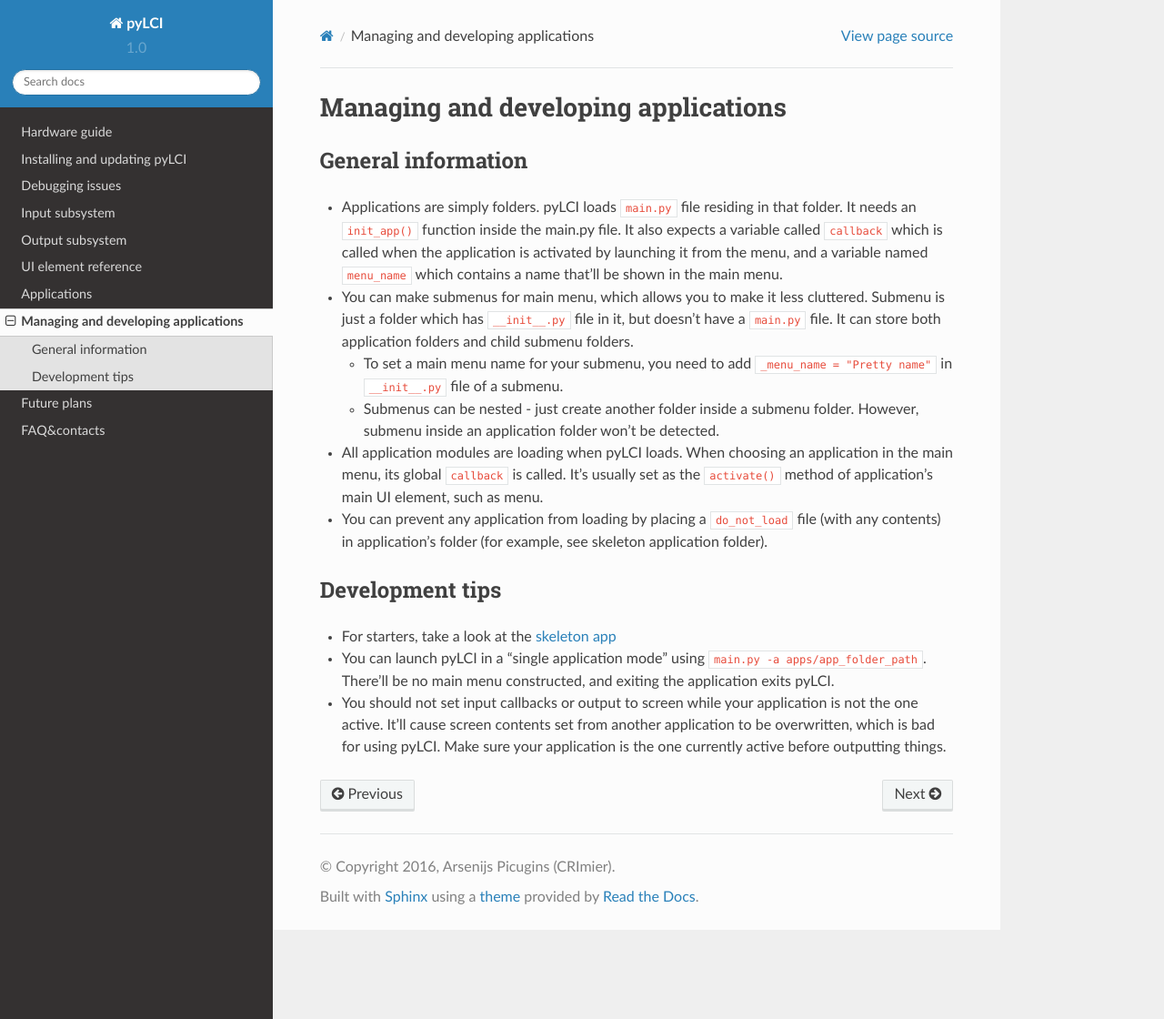
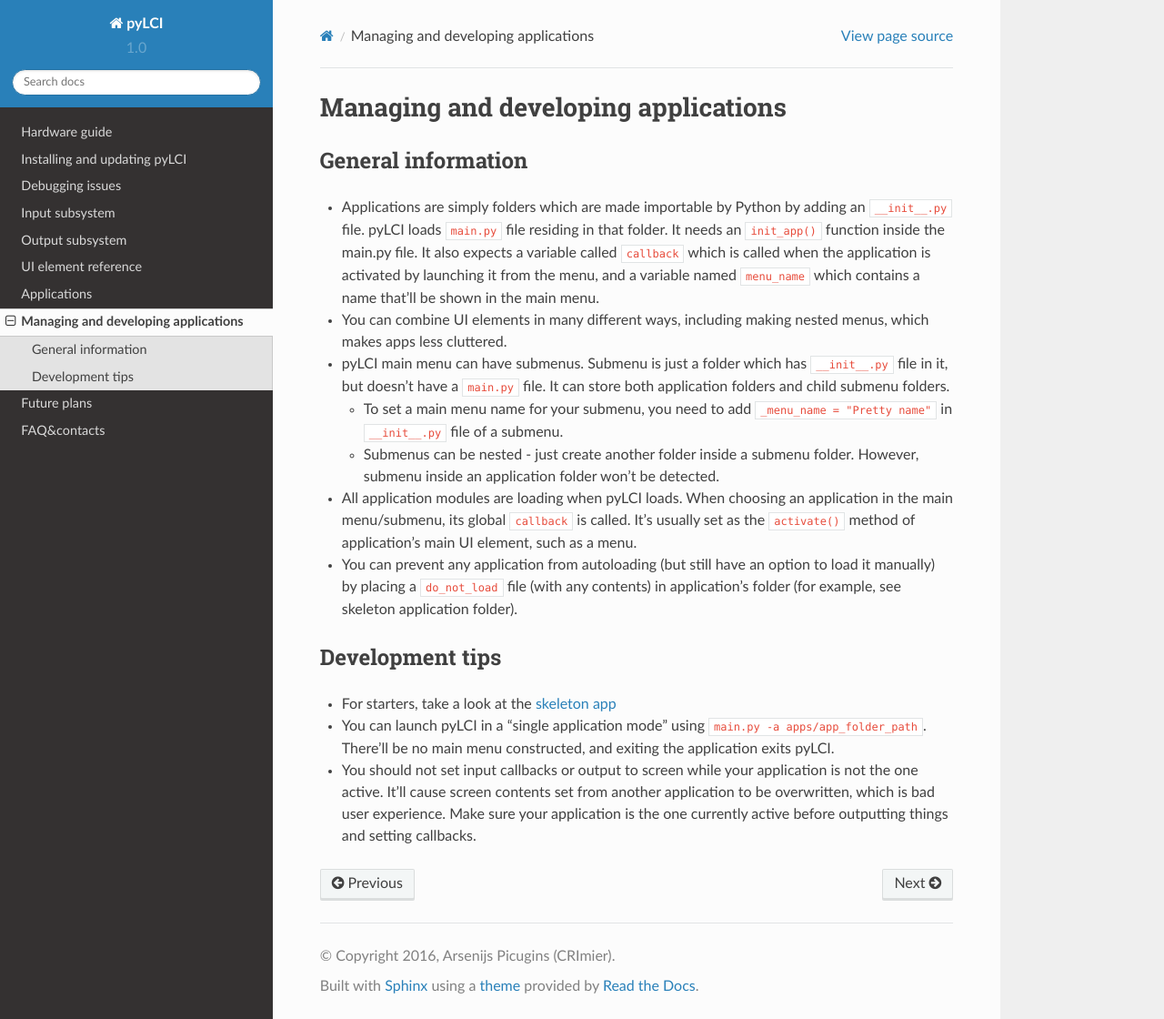
Before and after one commit to CRImier/pyLCI, a Sphinx documentation site: the page built from docs/app_mgmt.rst, in a window 1280 px wide and 1120 px high. Shown: the whole window at 91% size. Built offline with Sphinx 7.4.7 and the Read the Docs theme 2.0.0, drawn with Linux system fonts in a browser that asks for light colours.

Commit message:
App management tips/clarifications

```diff
--- a/docs/app_mgmt.rst
+++ b/docs/app_mgmt.rst
@@ -7,18 +7,19 @@
 General information
 ===================
 
-* Applications are simply folders. pyLCI loads ``main.py`` file residing in that folder. It needs an ``init_app()`` function inside the main.py file. It also expects a variable called ``callback`` which is called when the application is activated by launching it from the menu, and a variable named ``menu_name`` which contains a name that'll be shown in the main menu.
-* You can make submenus for main menu, which allows you to make it less cluttered. Submenu is just a folder which has ``__init__.py`` file in it, but doesn't have a ``main.py`` file. It can store both application folders and child submenu folders.
+* Applications are simply folders which are made importable by Python by adding an ``__init__.py`` file. pyLCI loads ``main.py`` file residing in that folder. It needs an ``init_app()`` function inside the main.py file. It also expects a variable called ``callback`` which is called when the application is activated by launching it from the menu, and a variable named ``menu_name`` which contains a name that'll be shown in the main menu.
+* You can combine UI elements in many different ways, including making nested menus, which makes apps less cluttered.
+* pyLCI main menu can have submenus. Submenu is just a folder which has ``__init__.py`` file in it, but doesn't have a ``main.py`` file. It can store both application folders and child submenu folders.
 
   * To set a main menu name for your submenu, you need to add ``_menu_name = "Pretty name"`` in ``__init__.py`` file of a submenu.
   * Submenus can be nested - just create another folder inside a submenu folder. However, submenu inside an application folder won't be detected.
 
-* All application modules are loading when pyLCI loads. When choosing an application in the main menu, its global ``callback`` is called. It's usually set as the ``activate()`` method of application's main UI element, such as menu.
-* You can prevent any application from loading by placing a ``do_not_load`` file (with any contents) in application's folder (for example, see skeleton application folder).
+* All application modules are loading when pyLCI loads. When choosing an application in the main menu/submenu, its global ``callback`` is called. It's usually set as the ``activate()`` method of application's main UI element, such as a menu.
+* You can prevent any application from autoloading (but still have an option to load it manually) by placing a ``do_not_load`` file (with any contents) in application's folder (for example, see skeleton application folder).
 
 Development tips
 ================
 
 * For starters, take a look at the :ref:`skeleton app <skeleton_app>`
 * You can launch pyLCI in a "single application mode" using ``main.py -a apps/app_folder_path``. There'll be no main menu constructed, and exiting the application exits pyLCI.
-* You should not set input callbacks or output to screen while your application is not the one active. It'll cause screen contents set from another application to be overwritten, which is bad for using pyLCI. Make sure your application is the one currently active before outputting things.
+* You should not set input callbacks or output to screen while your application is not the one active. It'll cause screen contents set from another application to be overwritten, which is bad user experience. Make sure your application is the one currently active before outputting things and setting callbacks.
```
